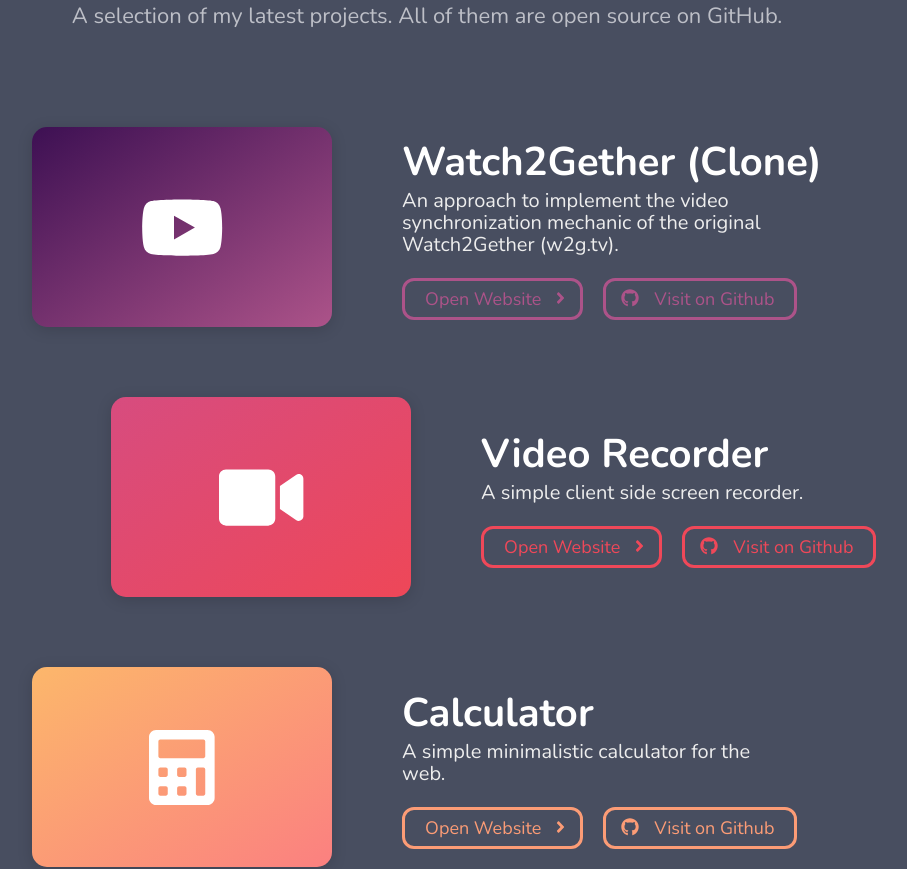
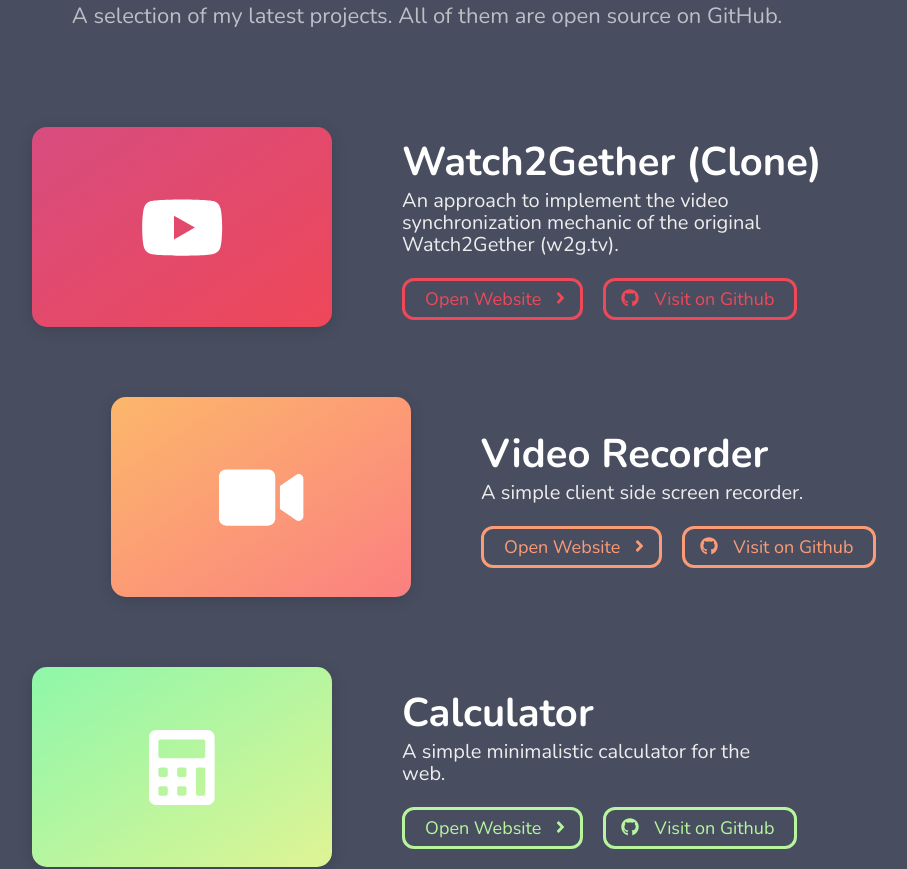
Before and after one commit to TwentyFiveSoftware/twentyfive.dev, a React (Create React App) app: page / in a window 1280 px wide. Shown: the part 940-1809 px from the top of the page, without its empty margins (213-1120 px from the left). Built offline with nearby package versions, Linux system fonts and the light colour scheme.

Commit message:
Added dedicated models for data classes + refactored content in dedicated content file.

```diff
--- a/src/App.js
+++ b/src/App.js
@@ -1,78 +1,16 @@
 import React from 'react';
 
 import {FontAwesomeIcon} from '@fortawesome/react-fontawesome';
-import {faAngleDown, faCalculator, faNewspaper, faVideo} from '@fortawesome/free-solid-svg-icons';
-import {faGithub, faItchIo, faYoutube} from '@fortawesome/free-brands-svg-icons';
+import {faAngleDown} from '@fortawesome/free-solid-svg-icons';
+import {faGithub, faItchIo} from '@fortawesome/free-brands-svg-icons';
 import {faEnvelope} from '@fortawesome/free-regular-svg-icons';
 
 import {ReactComponent as TwentyFiveIcon} from './assets/icon.svg';
-import FuncturyLogo from './assets/functury-logo.png';
-import Project from './components/Project';
+import ProjectElement from './components/ProjectElement';
+
+import {COLORS, PROJECTS} from './content';
 
 export default function App() {
-    let projects = [
-        {
-            image: <FontAwesomeIcon icon={faYoutube}/>,
-            name: 'Watch2Gether (Clone)',
-            description: 'An approach to implement the video synchronization mechanic of the original Watch2Gether (w2g.tv).',
-            projectUrl: 'https://w2g.twentyfive.dev/',
-            githubUrl: 'https://github.com/TwentyFiveSoftware/watch2gether-client',
-            colors: {
-                from: '#3D1053',
-                to: '#AC5389',
-                buttons: '#AC5389'
-            }
-        },
-        {
-            image: <FontAwesomeIcon icon={faVideo}/>,
-            name: 'Video Recorder',
-            description: 'A simple client side screen recorder.',
-            projectUrl: 'https://recorder.twentyfive.dev/',
-            githubUrl: 'https://github.com/TwentyFiveSoftware/Video-Recorder',
-            colors: {
-                from: '#D74C7F',
-                to: '#EE4758',
-                buttons: '#EF4859'
-            }
-        },
-        {
-            image: <FontAwesomeIcon icon={faCalculator}/>,
-            name: 'Calculator',
-            description: 'A simple minimalistic calculator for the web.',
-            projectUrl: 'https://calculator.twentyfive.dev/',
-            githubUrl: 'https://github.com/TwentyFiveSoftware/calculator',
-            colors: {
-                from: '#FCB76B',
-                to: '#FB8080',
-                buttons: '#FC9C76'
-            }
-        },
-        {
-            image: <FontAwesomeIcon icon={faNewspaper}/>,
-            name: 'NewsHub',
-            description: 'A central location showing all new articles of many newspaper websites.',
-            projectUrl: 'https://newshub.twentyfive.dev/',
-            githubUrl: 'https://github.com/TwentyFiveSoftware/NewsHub',
-            colors: {
-                from: '#8EF7AA',
-                to: '#DFF494',
-                buttons: '#B7F69F'
-            }
-        },
-        {
-            image: <img alt={'f'} src={FuncturyLogo} style={{height: '70%'}}/>,
-            name: 'functury',
-            description: 'A website that brings together all the important information for various math functions.',
-            projectUrl: 'https://functury.web.app/',
-            githubUrl: 'https://github.com/TwentyFiveSoftware/functury',
-            colors: {
-                from: '#9CFCF8',
-                to: '#6E7BFB',
-                buttons: '#83B8F9'
-            }
-        },
-    ];
-
     return (
         <div className="app">
             <div className={'landing-zone'}>
@@ -94,8 +32,8 @@
                     <div className={'projects-zone__subtitle'}>A selection of my latest projects. All of them are open source on GitHub.</div>
                 </div>
                 <div className={'projects-zone__list'}>
-                    {projects.map((project, index) =>
-                        <Project project={project} key={index}/>
+                    {PROJECTS.map((project, index) =>
+                        <ProjectElement project={project} color={COLORS[index]} key={index}/>
                     )}
                 </div>
             </div>
--- a/src/components/Project.js
+++ b/src/components/ProjectElement.js
@@ -13,21 +13,24 @@
     </a>
 );
 
-const Project = ({project}) => {
-    const {image, name, description, projectUrl, githubUrl, colors} = project;
+const ProjectElement = ({project, color}) => {
+    const {name, image, description, githubUrl, projectUrl} = project;
 
     return (
         <Fade bottom distance={'5em'}>
             <div className={'project'}>
-                <div className={'project__image'} style={{background: `linear-gradient(to bottom right, ${colors.from}, ${colors.to})`}}>
-                    {image}
+                <div className={'project__image'} style={{background: `linear-gradient(to bottom right, ${color.from}, ${color.to})`}}>
+                    {image.fontAwesomeIcon === null ?
+                        <img alt={''} src={image.image} style={image.imageStyle}/> :
+                        <FontAwesomeIcon icon={image.fontAwesomeIcon}/>
+                    }
                 </div>
                 <div className={'project__info'}>
                     <div className={'project__name'}>{name}</div>
                     <div className={'project__description'}>{description}</div>
                     <div className={'project__buttons'}>
-                        <Button icon={faAngleRight} iconRight={true} href={projectUrl} color={colors.buttons} text={'Open Website'}/>
-                        <Button icon={faGithub} iconRight={false} href={githubUrl} color={colors.buttons} text={'Visit on Github'}/>
+                        <Button icon={faAngleRight} iconRight={true} href={projectUrl} color={color.buttons} text={'Open Website'}/>
+                        <Button icon={faGithub} iconRight={false} href={githubUrl} color={color.buttons} text={'Visit on Github'}/>
                     </div>
                 </div>
             </div>
@@ -35,4 +38,4 @@
     );
 };
 
-export default Project;
+export default ProjectElement;
--- /dev/null
+++ b/src/content.js
@@ -0,0 +1,50 @@
+import Color from './models/Color';
+import Project from './models/Project';
+import ImageInfo from './models/ImageInfo';
+
+import {faCalculator, faNewspaper, faVideo} from '@fortawesome/free-solid-svg-icons';
+import {faYoutube} from '@fortawesome/free-brands-svg-icons';
+
+import FuncturyLogo from './assets/functury-logo.png';
+
+
+export const COLORS = [
+    new Color('#D74C7F', '#EE4758', '#EF4859'),
+    new Color('#FCB76B', '#FB8080', '#FC9C76'),
+    new Color('#8EF7AA', '#DFF494', '#B7F69F'),
+    new Color('#9CFCF8', '#6E7BFB', '#83B8F9'),
+    new Color('#D7B6FC', '#8460FC', '#B795FC')
+];
+
+export const PROJECTS = [
+    new Project(
+        'Watch2Gether (Clone)',
+        new ImageInfo(faYoutube),
+        'An approach to implement the video synchronization mechanic of the original Watch2Gether (w2g.tv).',
+        'https://github.com/TwentyFiveSoftware/watch2gether-client',
+        'https://w2g.twentyfive.dev/'),
+    new Project(
+        'Video Recorder',
+        new ImageInfo(faVideo),
+        'A simple client side screen recorder.',
+        'https://github.com/TwentyFiveSoftware/Video-Recorder',
+        'https://recorder.twentyfive.dev/'),
+    new Project(
+        'Calculator',
+        new ImageInfo(faCalculator),
+        'A simple minimalistic calculator for the web.',
+        'https://github.com/TwentyFiveSoftware/calculator',
+        'https://calculator.twentyfive.dev/'),
+    new Project(
+        'NewsHub',
+        new ImageInfo(faNewspaper),
+        'A central location showing all new articles of many newspaper websites.',
+        'https://github.com/TwentyFiveSoftware/NewsHub',
+        'https://newshub.twentyfive.dev/'),
+    new Project(
+        'functury',
+        new ImageInfo(null, FuncturyLogo, {height: '70%'}),
+        'A website that brings together all the important information for various math functions.',
+        'https://github.com/TwentyFiveSoftware/functury',
+        'https://functury.twentyfive.dev')
+];
--- /dev/null
+++ b/src/models/Color.js
@@ -0,0 +1,7 @@
+export default class Color {
+    constructor(from, to, buttons) {
+        this.from = from;
+        this.to = to;
+        this.buttons = buttons;
+    }
+}
--- /dev/null
+++ b/src/models/ImageInfo.js
@@ -0,0 +1,7 @@
+export default class ImageInfo {
+    constructor(fontAwesomeIcon, image = null, imageStyle = {}) {
+        this.fontAwesomeIcon = fontAwesomeIcon;
+        this.image = image;
+        this.imageStyle = imageStyle;
+    }
+}
--- /dev/null
+++ b/src/models/Project.js
@@ -0,0 +1,9 @@
+export default class Project {
+    constructor(name, image, description, githubUrl, projectUrl) {
+        this.name = name;
+        this.image = image;
+        this.description = description;
+        this.githubUrl = githubUrl;
+        this.projectUrl = projectUrl;
+    }
+}
```
